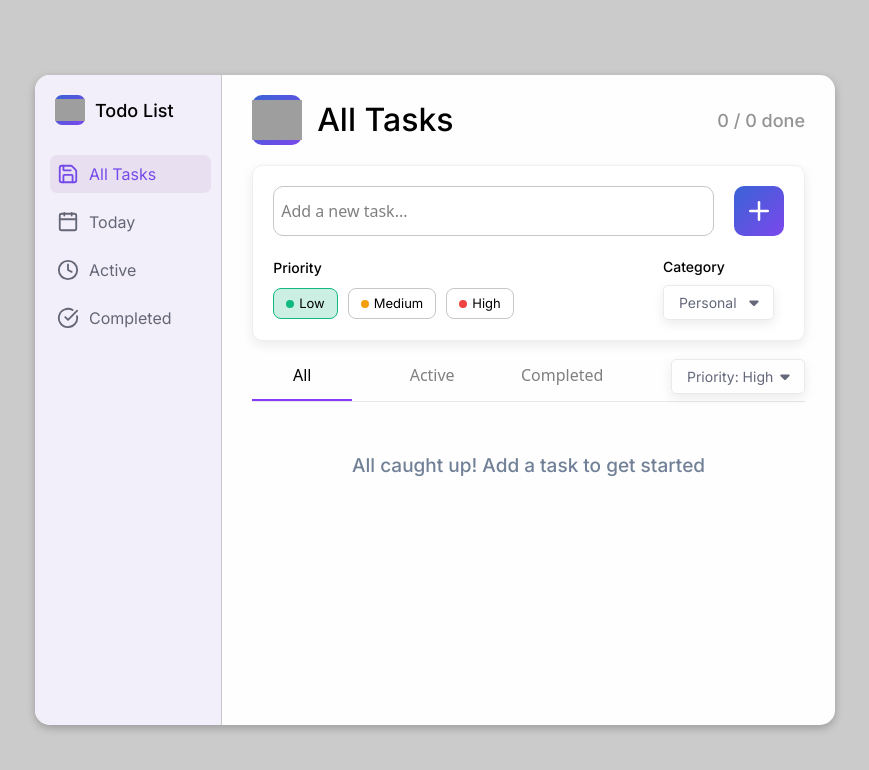
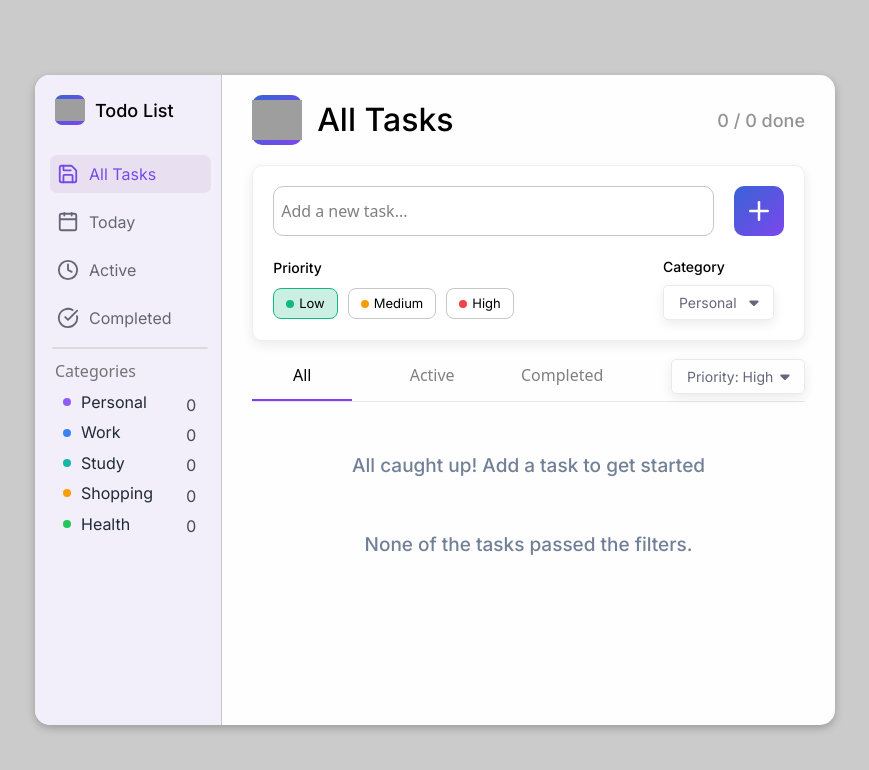
Before and after one commit to CoolOmar26/Todo-List, a Next.js app: page / in a window 1280 px wide. Shown: the top 770 px of the page, without its empty margins (205-1074 px from the left). Built offline with nearby package versions, Linux system fonts and the light colour scheme; grey boxes are pictures that could not be loaded.

Commit message:
added category buttons in the sideBar

```diff
--- /dev/null
+++ b/app/components/CategoryFilter.tsx
@@ -0,0 +1,74 @@
+type checkCategoryProps = {
+  categoryFilter: string;
+  setCategoryFilter: (categoryFilter: Categories) => void;
+  tasks: {
+    id: number;
+    text: string;
+    completed: boolean;
+    createdAt: string;
+    priority: string;
+    category: string;
+  }[];
+};
+type Categories = 'Work' | 'Study' | 'Personal' | 'Shopping' | 'Health' | '';
+function CategoryFilter({
+  categoryFilter,
+  setCategoryFilter,
+  tasks,
+}: checkCategoryProps) {
+  const categoryCount = (category: string) => {
+    return tasks.filter((task) => task.category === category).length;
+  };
+  return (
+    <div className="categoriesFilterDiv">
+      <button
+        type="button"
+        className={`CategoryFilterButton Personal ${categoryFilter == 'Personal' ? 'active' : ''}`}
+        onClick={() => setCategoryFilter('Personal')}
+      >
+        <span className="dot Personal"></span>
+        Personal
+        <span className="categoryCount">{categoryCount('Personal')}</span>
+      </button>
+      <button
+        type="button"
+        className={`CategoryFilterButton Work ${categoryFilter == 'Work' ? 'active' : ''}`}
+        onClick={() => setCategoryFilter('Work')}
+      >
+        <span className="dot Work"></span>
+        Work
+        <span className="categoryCount">{categoryCount('Work')}</span>
+      </button>
+
+      <button
+        type="button"
+        className={`CategoryFilterButton Study ${categoryFilter == 'Study' ? 'active' : ''}`}
+        onClick={() => setCategoryFilter('Study')}
+      >
+        <span className="dot Study"></span>
+        Study
+        <span className="categoryCount">{categoryCount('Study')}</span>
+      </button>
+      <button
+        type="button"
+        className={`CategoryFilterButton Shopping ${categoryFilter == 'Shopping' ? 'active' : ''}`}
+        onClick={() => setCategoryFilter('Shopping')}
+      >
+        <span className="dot Shopping"></span>
+        Shopping
+        <span className="categoryCount">{categoryCount('Shopping')}</span>
+      </button>
+      <button
+        type="button"
+        className={`CategoryFilterButton Health ${categoryFilter == 'Health' ? 'active' : ''}`}
+        onClick={() => setCategoryFilter('Health')}
+      >
+        <span className="dot Health"></span>
+        Health
+        <span className="categoryCount">{categoryCount('Health')}</span>
+      </button>
+    </div>
+  );
+}
+
+export default CategoryFilter;
--- a/app/components/FilterButtons.tsx
+++ b/app/components/FilterButtons.tsx
@@ -7,7 +7,7 @@ type checkFilterProps = {
   sort: string;
   setSort: (sort: string) => void;
 };
-type FilterProps = 'all' | 'Today' | 'active' | 'completed';
+type FilterProps = '' | 'Today' | 'active' | 'completed';
 export default function FilterButtons({
   checkFilter,
   selected,
@@ -17,8 +17,8 @@ export default function FilterButtons({
   return (
     <div className="tabs">
       <button
-        className={selected === 'all' ? 'tab active' : 'tab'}
-        onClick={() => checkFilter('all')}
+        className={selected === '' ? 'tab active' : 'tab'}
+        onClick={() => checkFilter('')}
       >
         All
       </button>
--- a/app/components/SideBar.tsx
+++ b/app/components/SideBar.tsx
@@ -1,12 +1,29 @@
 import SideBarTopButtons from './SideBarTopButtons';
-
+import CategoryFilter from './CategoryFilter';
 type checkFilterProps = {
   checkFilter: (selected: FilterProps) => void;
   selected: string;
+  categoryFilter: string;
+  setCategoryFilter: (categoryFilter: CategoryProps) => void;
+  tasks: {
+    id: number;
+    text: string;
+    completed: boolean;
+    createdAt: string;
+    priority: string;
+    category: string;
+  }[];
 };
-type FilterProps = 'all' | 'Today' | 'active' | 'completed';
+type FilterProps = '' | 'Today' | 'active' | 'completed';
+type CategoryProps = 'Work' | 'Study' | 'Personal' | 'Shopping' | 'Health' | '';
 
-function SideBar({ checkFilter, selected }: checkFilterProps) {
+function SideBar({
+  checkFilter,
+  selected,
+  categoryFilter,
+  setCategoryFilter,
+  tasks,
+}: checkFilterProps) {
   return (
     <div className="SideBar">
       <div className="SideBarTittle">
@@ -15,7 +32,19 @@ function SideBar({ checkFilter, selected }: checkFilterProps) {
         </div>
         <p>Todo List</p>
       </div>
-      <SideBarTopButtons checkFilter={checkFilter} selected={selected} />
+      <SideBarTopButtons
+        checkFilter={checkFilter}
+        selected={selected}
+        categoryFilter={categoryFilter}
+        setCategoryFilter={setCategoryFilter}
+      />
+      <hr className="SideBarHr" />
+      <p className="categoriesTitle">Categories</p>
+      <CategoryFilter
+        categoryFilter={categoryFilter}
+        setCategoryFilter={setCategoryFilter}
+        tasks={tasks}
+      />
     </div>
   );
 }
--- a/app/components/Title.tsx
+++ b/app/components/Title.tsx
@@ -3,10 +3,10 @@ type tasksprops = {
   completedCount: number;
   title: FilterProps;
 };
-type FilterProps = 'all' | 'Today' | 'active' | 'completed';
+type FilterProps = '' | 'Today' | 'active' | 'completed';
 function Title({ tasksCount, completedCount, title }: tasksprops) {
   const titleText = {
-    all: 'All Tasks',
+    '': 'All Tasks',
     Today: "Today's Tasks ",
     active: 'Active Tasks',
     completed: 'Completed Tasks',
--- a/app/globals.css
+++ b/app/globals.css
@@ -650,6 +650,102 @@
   color: #754ae9;
   background-color: rgba(204, 184, 213, 0.283);
 }
+.SideBarHr {
+  margin-right: 13px;
+  margin-left: 7px;
+  margin-top: 10px;
+  border: 1px #dbdbdb solid;
+  border-radius: 10px;
+}
+.categoriesTitle {
+  margin-left: 10px;
+  margin-top: 10px;
+  margin-bottom: 6px;
+  font-size: 1rem;
+  font-weight: 500;
+  color: #727374;
+}
+.categoriesFilterDiv {
+  display: flex;
+  flex-direction: column;
+  align-items: stretch;
+  gap: 4px;
+  padding-left: 10px;
+  padding-right: 10px;
+}
+.CategoryFilterButton {
+  width: 100%;
+  box-sizing: border-box;
+  display: flex;
+  align-items: center;
+  gap: 10px;
+  padding: 2px 8px;
+  border: none;
+  border-radius: 6px;
+  background: transparent;
+  color: #1f2937;
+  font-family: var(--inter);
+  font-size: 1rem;
+  font-weight: 400;
+  cursor: pointer;
+  line-height: 1.4;
+  text-align: left;
+  transition:
+    background-color 0.2s ease,
+    color 0.2s ease;
+}
+.CategoryFilterButton:hover {
+  color: #111827;
+  background-color: rgba(215, 209, 217, 0.283);
+}
+.CategoryFilterButton.active {
+  background-color: rgba(215, 209, 217, 0.45);
+  color: #111827;
+  font-weight: 500;
+  border-radius: 6px;
+}
+.CategoryFilterButton .dot {
+  width: 8px;
+  height: 8px;
+  border-radius: 50%;
+  display: inline-block;
+  margin: 0;
+  flex-shrink: 0;
+}
+.CategoryFilterButton.Work .dot,
+.dot.Work {
+  background-color: #3b82f6;
+}
+.CategoryFilterButton.Personal .dot,
+.dot.Personal {
+  background-color: #8b5cf6;
+}
+.CategoryFilterButton.Study .dot,
+.dot.Study {
+  background-color: #14b8a6;
+}
+.CategoryFilterButton.Health .dot,
+.dot.Health {
+  background-color: #22c55e;
+}
+.CategoryFilterButton.Shopping .dot,
+.dot.Shopping {
+  background-color: #f59e0b;
+}
+.categoryCount {
+  color: #434952;
+  font-family: var(--inter);
+  margin-left: auto;
+  min-width: 1.5rem;
+  display: inline-flex;
+  align-items: center;
+  justify-content: center;
+  line-height: 1;
+  text-align: center;
+  flex-shrink: 0;
+  font-variant-numeric: tabular-nums;
+  margin-top: 5px;
+}
 /* Mobile Responsive Styles */
 @media (max-width: 640px) {
   .pageDiv {
--- a/app/layout.tsx
+++ b/app/layout.tsx
@@ -2,6 +2,8 @@ import type { Metadata } from 'next';
 import { Roboto } from 'next/font/google';
 import './globals.css';
 import { Inter, Montserrat, Space_Mono } from 'next/font/google';
+import { Analytics } from '@vercel/analytics/next';
+import { SpeedInsights } from '@vercel/speed-insights/next';
 
 const inter = Inter({
   subsets: ['latin'],
--- a/app/page.tsx
+++ b/app/page.tsx
@@ -15,13 +15,14 @@ type Task = {
   priority: 'Low' | 'Medium' | 'High';
   category: string;
 };
-type FilterProps = 'all' | 'Today' | 'active' | 'completed';
-
+type FilterProps = '' | 'Today' | 'active' | 'completed';
+type CategoryProps = 'Work' | 'Study' | 'Personal' | 'Shopping' | 'Health' | '';
 export default function Home() {
-  const [filter, setFilter] = useState<FilterProps>('all');
+  const [filter, setFilter] = useState<FilterProps>('');
   const [tasks, setTask] = useState<Task[]>([]);
   const [sort, setSort] = useState('PriorityHigh');
   const [category, setCategory] = useState('Personal');
+  const [categoryFilter, setCategoryFilter] = useState<CategoryProps>('');
 
   useEffect(() => {
     const savedTodos = localStorage.getItem('todos');
@@ -53,14 +54,6 @@ export default function Home() {
     );
   };
 
-  const CheckIfNoTask = () => {
-    if (tasks.length === 0) {
-      return (
-        <p className="NoTasksText">All caught up! Add a task to get started</p>
-      );
-    }
-  };
-
   const filteredTasks = tasks.filter((task) => {
     const today = new Date();
     const taskDate = new Date(task.createdAt);
@@ -70,9 +63,14 @@ export default function Home() {
       taskDate.getMonth() === today.getMonth() &&
       taskDate.getDate() === today.getDate();
 
-    if (filter === 'active') return !task.completed;
-    if (filter === 'completed') return task.completed;
-    if (filter === 'Today') return isToday;
+    if (filter === 'active' && task.completed) return false;
+    if (filter === 'completed' && !task.completed) return false;
+    if (filter === 'Today' && !isToday) return false;
+
+    if (categoryFilter !== '' && categoryFilter !== task.category) {
+      return false;
+    }
+
     return true;
   });
   const priorityValue = {
@@ -85,18 +83,38 @@ export default function Home() {
       return priorityValue[b.priority] - priorityValue[a.priority];
     if (sort == 'PriorityLow')
       return priorityValue[a.priority] - priorityValue[b.priority];
+    if (sort == 'Oldest')
+      return new Date(a.createdAt).getTime() - new Date(b.createdAt).getTime();
     if (sort == 'Newest')
-      return new Date(a.createdAt).getTime() - new Date(b.createdAt).getTime();
-    if (sort == 'Oldest')
       return new Date(b.createdAt).getTime() - new Date(a.createdAt).getTime();
     return 0;
   });
   const tasksCount = tasks.length;
   const completedCount = tasks.filter((task) => task.completed === true).length;
+  const CheckIfNoTask = () => {
+    if (tasks.length === 0) {
+      return (
+        <p className="NoTasksText">All caught up! Add a task to get started</p>
+      );
+    }
+  };
+  const getEmptyTasksMessage = () => {
+    if (filteredTasks.length === 0) {
+      return (
+        <p className="NoTasksText">None of the tasks passed the filters.</p>
+      );
+    }
+  };
   return (
     <div className="pageDiv">
       <div className="todoContainer">
-        <SideBar checkFilter={setFilter} selected={filter} />
+        <SideBar
+          checkFilter={setFilter}
+          selected={filter}
+          categoryFilter={categoryFilter}
+          setCategoryFilter={setCategoryFilter}
+          tasks={tasks}
+        />
         <div className="MainPart">
           <Title
             tasksCount={tasksCount}
@@ -115,6 +133,7 @@ export default function Home() {
             setSort={setSort}
           />
           {CheckIfNoTask()}
+          {getEmptyTasksMessage()}
           <TodoDiv
             tasks={SortedTasks}
             deleteTask={deleteTask}
--- a/package.json
+++ b/package.json
@@ -10,6 +10,8 @@
   },
   "dependencies": {
     "@fortawesome/fontawesome-free": "^7.3.1",
+    "@vercel/analytics": "^2.0.1",
+    "@vercel/speed-insights": "^2.0.0",
     "lucide-react": "^1.31.0",
     "next": "16.2.10",
     "react": "19.2.4",
```
Also changed, not shown: app/components/SideBarTopButtons.tsx (+15 -6 lines), 1 other file (tests, documents, lock files or other folders).
